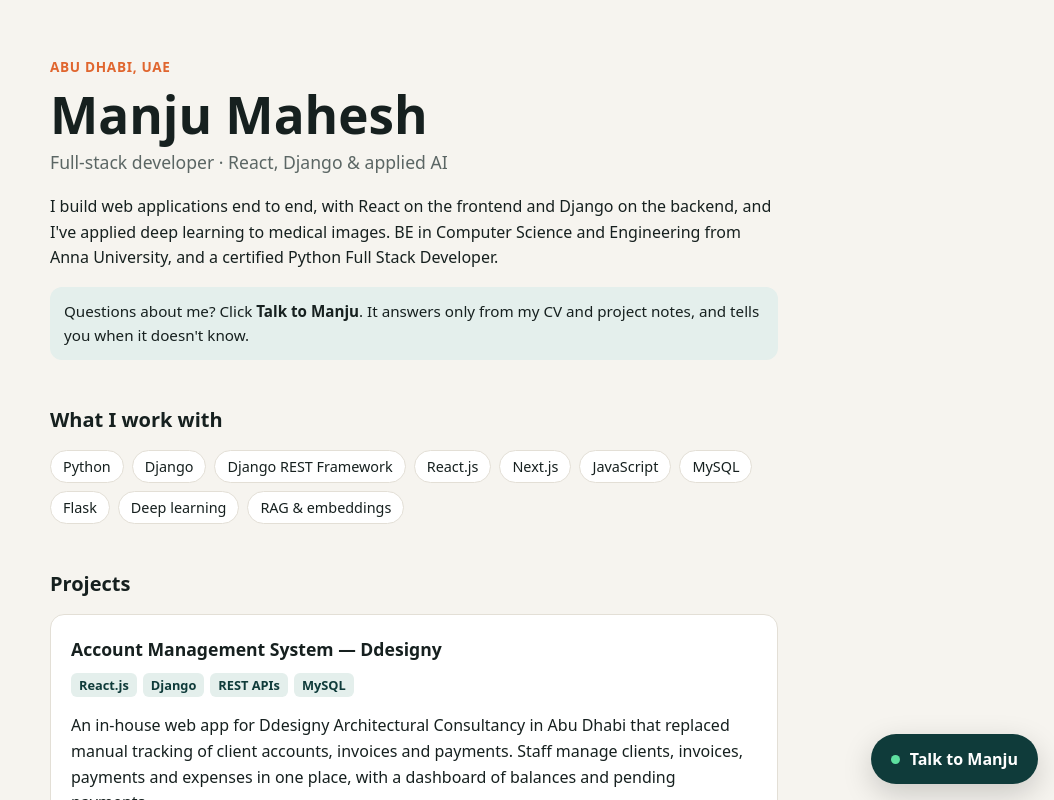
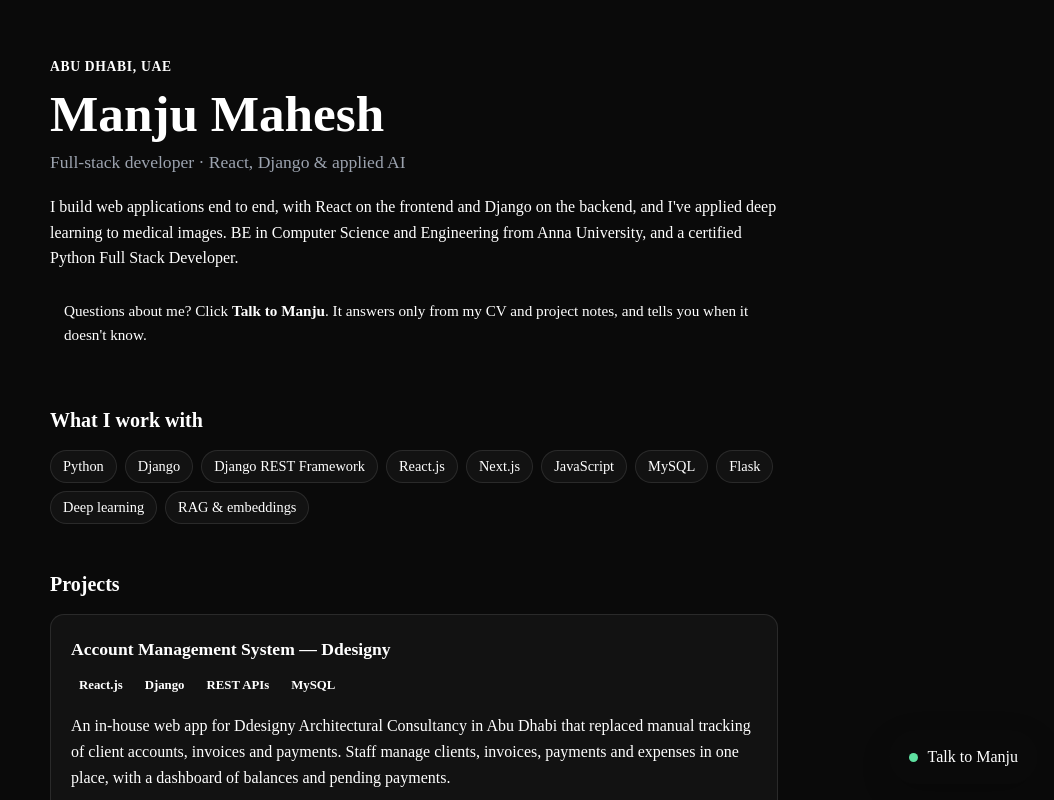
Before and after one commit to manjumahesh28/manju-ai-portfolio, a Next.js app: page / in a window 1280 px wide. Shown: the top 800 px of the page, without its empty margins (226-1280 px from the left). Built offline with nearby package versions, Linux system fonts and the light colour scheme.

Commit message:
Exact palette: jet black, royal amethyst, electric cyan

```diff
--- a/app/globals.css
+++ b/app/globals.css
@@ -1,14 +1,25 @@
 :root {
-  --bg: #f6f4ef;
-  --surface: #ffffff;
-  --ink: #16201f;
-  --muted: #5b6664;
-  --line: #e3dfd6;
-  --accent: #0f3b3a;
-  --accent-soft: #e4efec;
-  --warm: #e0662f;
-  --danger: #b42318;
-  --font: system-ui, -apple-system, 'Segoe UI', Roboto, Arial, sans-serif;
+  /* Jet black */
+  --bg: #0a0a0a;
+  --surface: #121212;
+  --surface-2: #1a1a1a;
+  --line: rgba(255, 255, 255, 0.1);
+  --ink: #ffffff;
+  --text: #d4d4d8;
+  --muted: #9ca3af;
+
+  /* Royal amethyst */
+  --amethyst: #9d4edd;
+  --amethyst-dark: #7b2cbf;
+  --amethyst-soft: rgba(157, 78, 221, 0.15);
+  --lilac: #d4a5ff; /* light amethyst for text on black */
+
+  /* Electric cyan */
+  --cyan: #00e5ff;
+
+  --danger: #f87171;
+  --radius: 18px;
+  --glow: 0 0 0 1px rgba(157, 78, 221, 0.45), 0 12px 34px rgba(157, 78, 221, 0.4);
 }
 
 * { box-sizing: border-box; }
```
